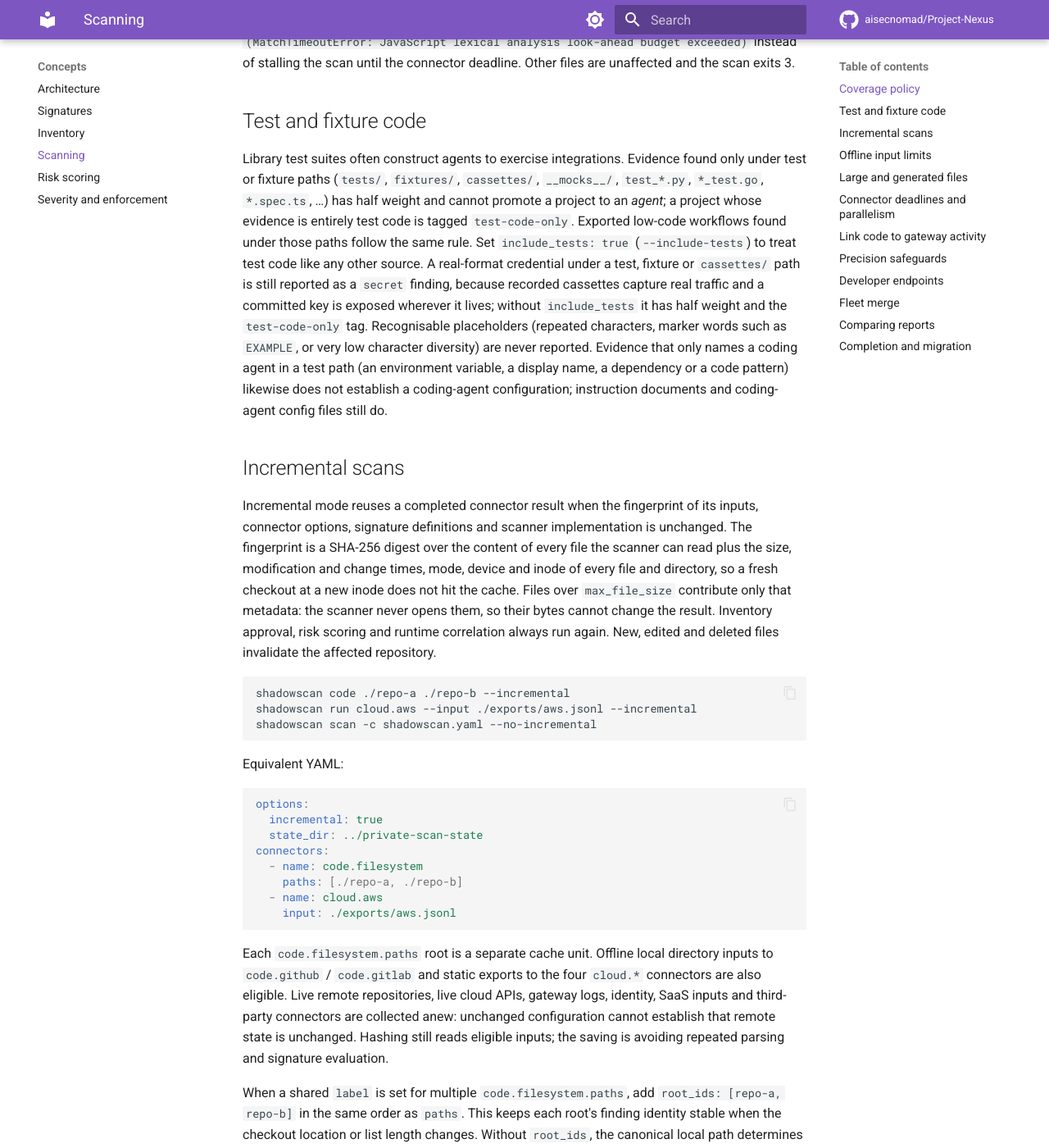
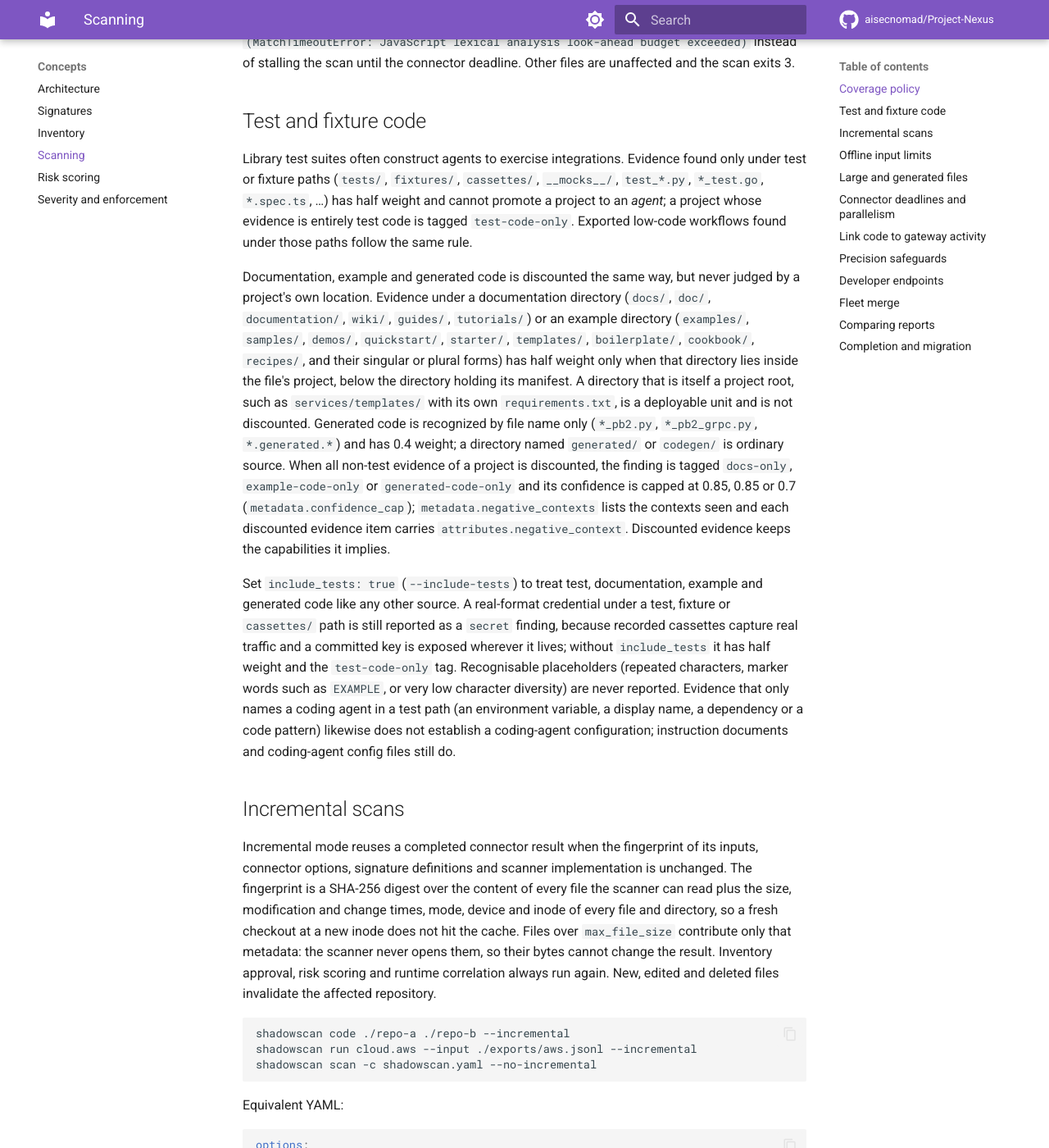
Before and after one commit to aisecnomad/Project-Nexus, an MkDocs documentation site: the page built from docs/scanning.md, in a window 1280 px wide and 1400 px high, scrolled down 3054 px. Shown: the whole window at 82% size. Built offline with MkDocs 1.6.1 and Material for MkDocs 9.7.7, drawn with Linux system fonts in a browser that asks for light colours; comment, search, counter and statistics services are not loaded; some of the changed text lies outside the part shown.

Commit message:
Stop file and directory names from hiding deployable AI usage
Two path-name rules added with this branch suppressed real findings:

- The policy-filename catalog rule matched substrings anywhere in a file
  stem and listed allow semantics, so proxy/egress_allowlist.yaml naming
  api.openai.com and api.anthropic.com, and even oracle_endpoints.yaml
  ("acl"), lost their project finding. A small data file is now a catalog
  by name only when a whole word of its stem is blocklist, denylist,
  blacklist, block, deny, firewall or waf, and the scan note says when that
  rule applied. This also fixes the existing
  test_three_products_in_a_data_file_are_not_yet_a_catalog ("egress.yaml").
- negative_context() treated any directory named codegen/generated/... as
  generated code, dropped every capability there and capped the finding at
  0.7: a ShellTool agent under services/codegen/ fell from medium/44 with
  code-exec to low/12 with none. Generated code is now recognized by file
  name only (*_pb2.py, *_pb2_grpc.py, *.generated.*; not *.auto.*, which
  includes Terraform *.auto.tfvars), discounted evidence keeps its
  capabilities, and docs/example directory names count only below the
  file's project root, so services/templates/ with its own manifest keeps
  full weight.

The generated-path unit cases that asserted directory-name detection now
assert the opposite, matching the corrected rule.

Signed-off-by: Claude <noreply@anthropic.com>
Co-Authored-By: Claude Opus 5.5 <noreply@anthropic.com>
Claude-Session: https://claude.ai/code/session_01NNpBL4DqDDJdF9hLExvpc9

````diff
--- a/docs/scanning.md
+++ b/docs/scanning.md
@@ -142,8 +142,28 @@ found only under test or fixture paths (`tests/`, `fixtures/`, `cassettes/`,
 `__mocks__/`, `test_*.py`, `*_test.go`, `*.spec.ts`, …) has half weight and cannot
 promote a project to an *agent*; a project whose evidence is entirely test code
 is tagged `test-code-only`. Exported low-code workflows found under those paths
-follow the same rule. Set `include_tests: true` (`--include-tests`) to
-treat test code like any other source. A real-format credential under a test,
+follow the same rule.
+
+Documentation, example and generated code is discounted the same way, but never
+judged by a project's own location. Evidence under a documentation directory
+(`docs/`, `doc/`, `documentation/`, `wiki/`, `guides/`, `tutorials/`) or an
+example directory (`examples/`, `samples/`, `demos/`, `quickstart/`, `starter/`,
+`templates/`, `boilerplate/`, `cookbook/`, `recipes/`, and their singular or
+plural forms) has half weight only when that directory lies inside the file's
+project, below the directory holding its manifest. A directory that is itself a
+project root, such as `services/templates/` with its own `requirements.txt`, is a
+deployable unit and is not discounted. Generated code is recognized by file name
+only (`*_pb2.py`, `*_pb2_grpc.py`, `*.generated.*`) and has 0.4 weight; a
+directory named `generated/` or `codegen/` is ordinary source. When all non-test
+evidence of a project is discounted, the finding is tagged `docs-only`,
+`example-code-only` or `generated-code-only` and its confidence is capped at
+0.85, 0.85 or 0.7 (`metadata.confidence_cap`); `metadata.negative_contexts` lists
+the contexts seen and each discounted evidence item carries
+`attributes.negative_context`. Discounted evidence keeps the capabilities it
+implies.
+
+Set `include_tests: true` (`--include-tests`) to treat test, documentation,
+example and generated code like any other source. A real-format credential under a test,
 fixture or `cassettes/` path is still reported as a `secret` finding, because
 recorded cassettes capture real traffic and a committed key is exposed wherever
 it lives; without `include_tests` it has half weight and the `test-code-only`
@@ -185,8 +205,11 @@ connectors:
     input: ./exports/aws.jsonl
 ```
 
-Each `code.filesystem.paths` root is a separate cache unit. Offline local directory
-inputs to `code.github` / `code.gitlab` and static exports to the four `cloud.*`
+Each `code.filesystem.paths` root is a separate cache unit. A `code.filesystem`
+scan with `diff_base` is never cached or reused: its result depends on HEAD and
+the base ref's merge base, which the working-tree fingerprint does not cover.
+Offline local directory inputs to `code.github` / `code.gitlab` and static
+exports to the four `cloud.*`
 connectors are also eligible. Live remote repositories, live cloud APIs, gateway
 logs, identity, SaaS inputs and third-party connectors are collected anew: unchanged configuration cannot
 establish that remote state is unchanged. Hashing still reads eligible inputs;
@@ -535,8 +558,11 @@ from the name references alone: it is tagged `env-names-only`, its evidence
 weights are halved and its confidence is capped at 0.8 (`likely`), however many
 names appear. A data or prose file that only lists four or more products by
 domain or variable name (a proxy blocklist, a vendor policy, a copy of the
-signature packs) is a catalog: its mentions count only for a product with an
-import, dependency or code pattern elsewhere in the project, and the discounted
+signature packs) is a catalog, as is a shorter list whose file name has a whole
+deny-list word (`blocklist`, `denylist`, `blacklist`, `block`, `deny`,
+`firewall`, `waf`); an allowlist or egress policy permits what it names and is
+not one. A catalog's mentions count only for a product with an import,
+dependency or code pattern elsewhere in the project, and the discounted
 files are listed in `metadata.catalog_mentions` (see
 [Code connectors](connectors/code.md)). MCP servers
 for files and databases carry the `data-access` capability, browser servers
````
Also changed, not shown: CHANGELOG.md (+17 -0 lines), docs/concepts/risk.md (+4 -3 lines), docs/connectors/code.md (+8 -2 lines), 5 other files.
